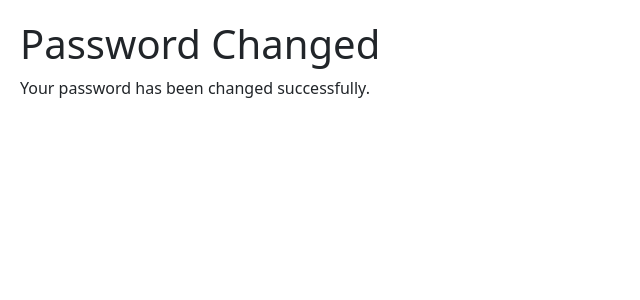
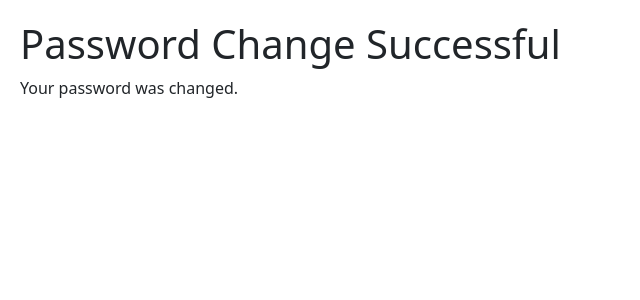
Before and after one commit to p-corteszaragoza/FSDI113, a Django app: template templates/registration/password_change_done.html in a window 1280 px wide. Shown: the part 56-356 px from the top of the page, without its empty margins (0-640 px from the left). Run offline with Django 3.2, Linux system fonts and the light colour scheme; the template is opened without the code that fills it, so the values that code supplies are empty.

Commit message:
Adding right messages

```diff
--- a/config/urls.py
+++ b/config/urls.py
@@ -19,8 +19,8 @@ from django.urls import path, include
 
 urlpatterns = [
     path('admin/', admin.site.urls),
-    path('acounts/', include('acounts.urls')),
-    path('acounts/', include('django.contrib.auth.urls')),
+    path('accounts/', include('acounts.urls')),
+    path('accounts/', include('django.contrib.auth.urls')),
     #path('', TemplateView.as_view(template_name='home.html'), name='home'),
     path('', include('pages.urls')),
 ]
--- a/templates/registration/password_change_done.html
+++ b/templates/registration/password_change_done.html
@@ -1,8 +1,8 @@
 {% extends 'base.html' %}
 
-{% block title %} Password Changed {% endblock title %}
+{% block title %}Password Change Successful{% endblock title %}
 
 {% block content %}
-    <h1> Password Changed</h1>
-    <p> Your password has been changed successfully.</p>
+    <h1>Password Change Successful</h1>
+    <p>Your password was changed.</p>
 {% endblock content %}
```
Also changed, not shown: templates/registration/password_change_form.html (+5 -5 lines), db.sqlite3.
